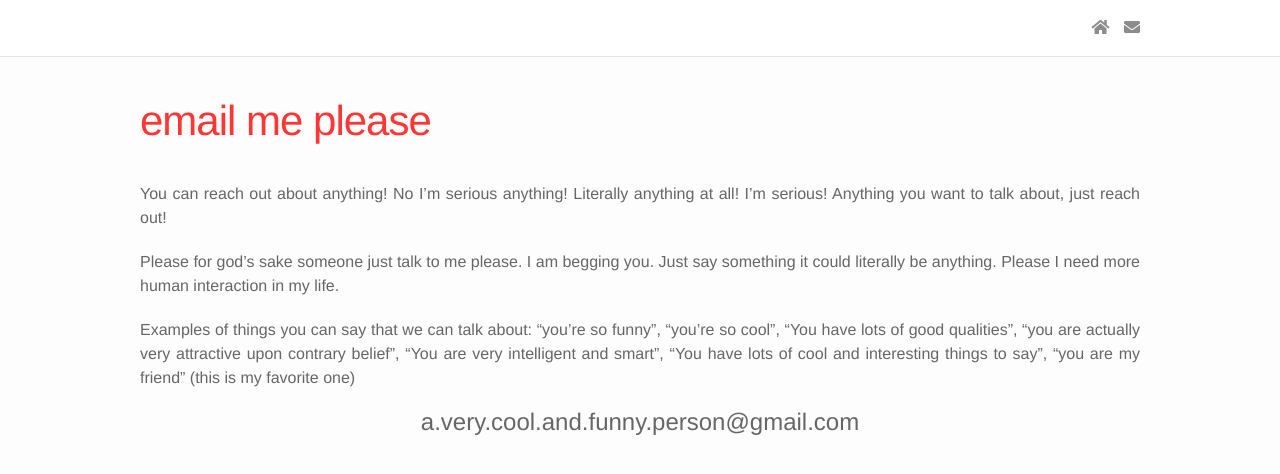
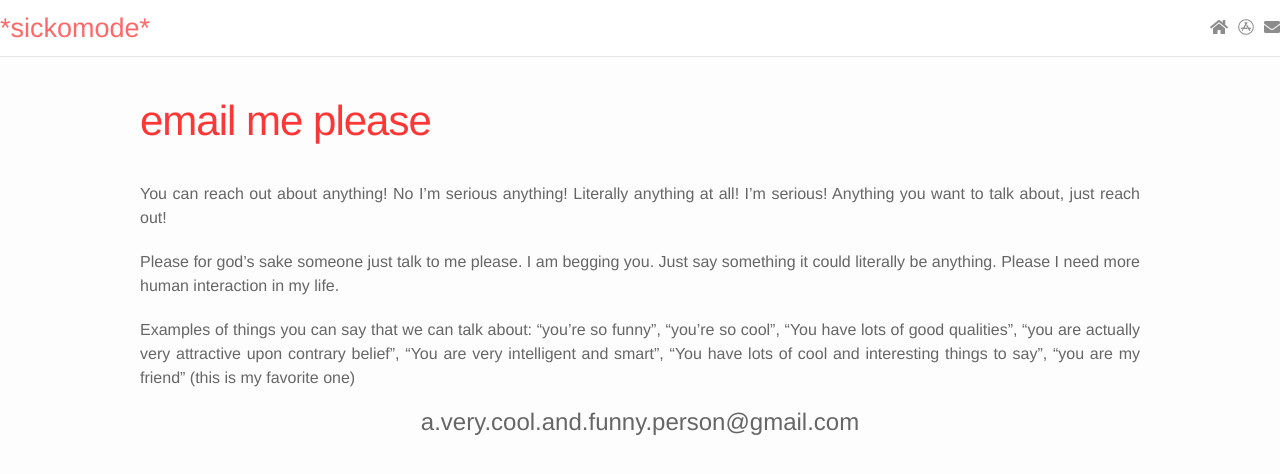
Before and after one commit to harizme/harizme.github.io, a Jekyll site: the page built from email.md, in a window 1280 px wide. Shown: the top 474 px of the page. Built offline with Jekyll 4.4.1, drawn with Linux system fonts in a browser that asks for light colours; nearby versions of some CDN libraries.

Commit message:
adding app page

```diff
--- a/_includes/header.html
+++ b/_includes/header.html
@@ -7,6 +7,7 @@
       <div class="trigger">
         <!-- {{ site.title }} instead of blog -->
         <a class="page-link" href="{{ site.baseurl }}/"><i class="fas fa-home"></i></a>
+        <a class="page-link" href="{{ site.baseurl }}/app"><i class="fab fa-app-store"></i></a>
         <a class="page-link" href="{{ site.baseurl }}/email"><i class="fas fa-envelope"></i></a>
 
 
--- a/_includes/post-header.html
+++ b/_includes/post-header.html
@@ -8,7 +8,8 @@
               <a id="sicko" class="backSicko" href="{{ site.baseurl }}/">*sickomode*</a>
               <!-- {{ site.title }} instead of blog -->
               <a style="float:right;" href="{{ site.baseurl }}/email"><i class="fas fa-envelope"></i></a>
-              <a id="home" style="float:right; margin-right: 10px;" href="{{ site.baseurl }}/"><i class="fas fa-home"></i></a>
+              <a style="float:right; margin-right: 10px;" href="{{ site.baseurl }}/app"><i class="fab fa-app-store"></i></a>
+              <a style="float:right; margin-right: 10px;" href="{{ site.baseurl }}/"><i class="fas fa-home"></i></a>
 
             </div>
           </nav>
--- a/_layouts/page.html
+++ b/_layouts/page.html
@@ -1,6 +1,16 @@
----
-layout: default
----
+<!DOCTYPE html>
+<html>
+
+  {% include head.html %}
+
+  <body>
+
+    {% include post-header.html %}
+
+
+    <div class="page-content">
+      <div class="wrapper">
+
 <div class="post">
 
   <header class="post-header">
@@ -13,3 +23,9 @@
   </article>
 
 </div>
+</div>
+    </div>
+
+  </body>
+
+</html>
```
Also changed, not shown: app.md (added, +14 -0 lines).
